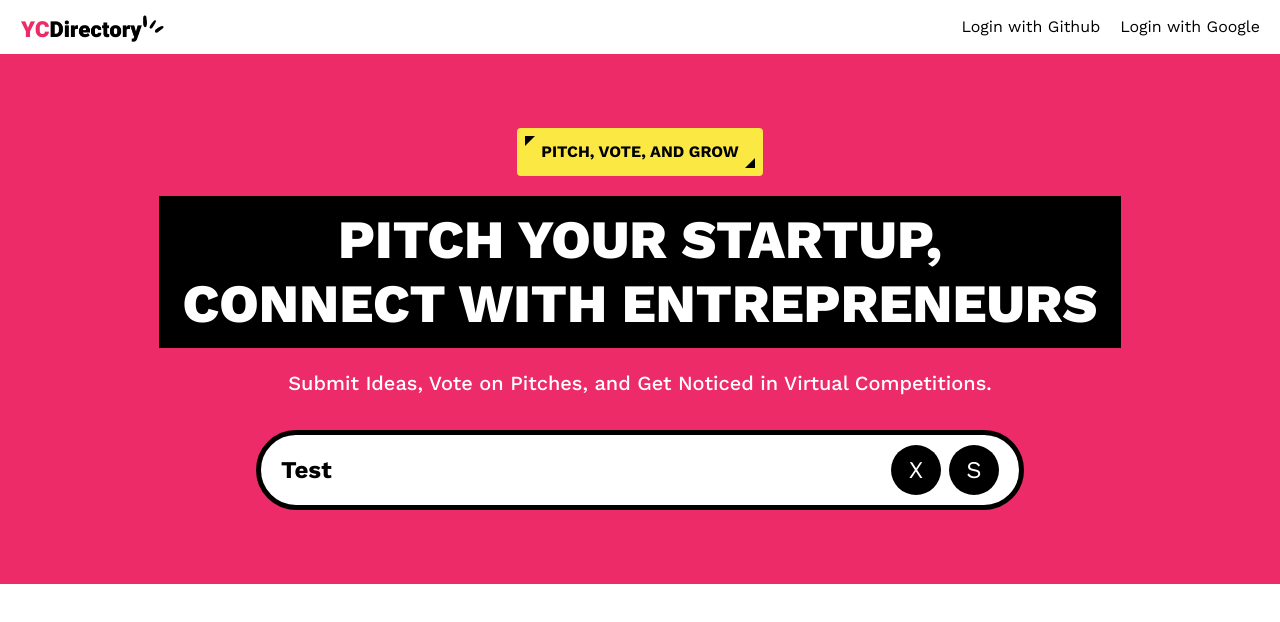
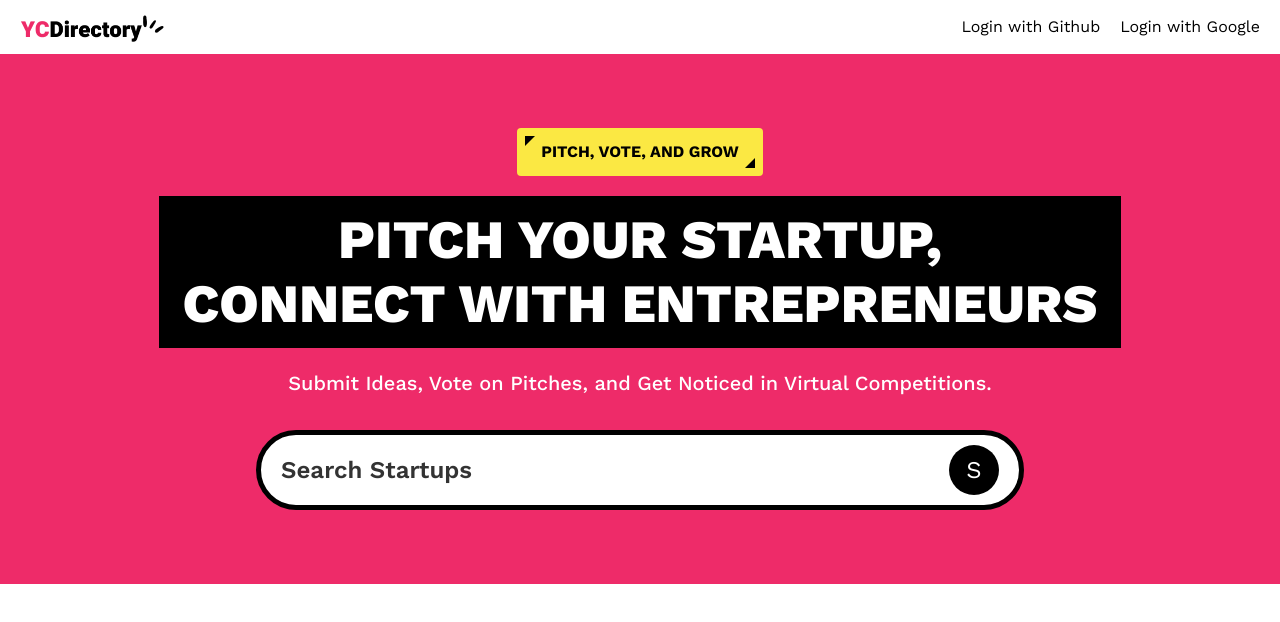
Before and after one commit to JamesGabby/y-comb-clone, a Next.js app: page / in a window 1280 px wide. Shown: the top 622 px of the page. Built offline with nearby package versions, Linux system fonts and the light colour scheme; no server answers.

Commit message:
implement form logic for search n home page

```diff
--- a/app/(root)/page.tsx
+++ b/app/(root)/page.tsx
@@ -1,7 +1,10 @@
-import Image from "next/image";
 import SearchForm from "../components/SearchForm";
 
-export default function Home() {
+export default async function Home({ searchParams }: {
+  searchParams: Promise<{ query?: string }>
+}) {
+  const query = (await searchParams).query
+
   return (
     <>
       <section className="pink_container">
@@ -17,7 +20,7 @@
           and Get Noticed in Virtual Competitions.
         </p>
 
-        <SearchForm />
+        <SearchForm query={query} />
       </section>
 
     </>
--- a/app/components/SearchForm.tsx
+++ b/app/components/SearchForm.tsx
@@ -1,9 +1,7 @@
 import Form from "next/form"
 import SearchFormReset from "./SearchFormReset"
 
-const SearchForm = () => {
-  const query = "Test"
-
+const SearchForm = ({ query }: { query?: string }) => {
   return (
     <Form action="/" scroll={false} className="search-form">
       <input
```
